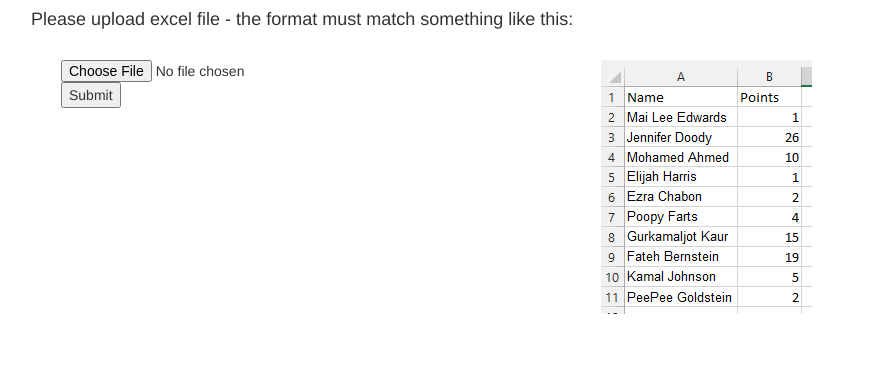
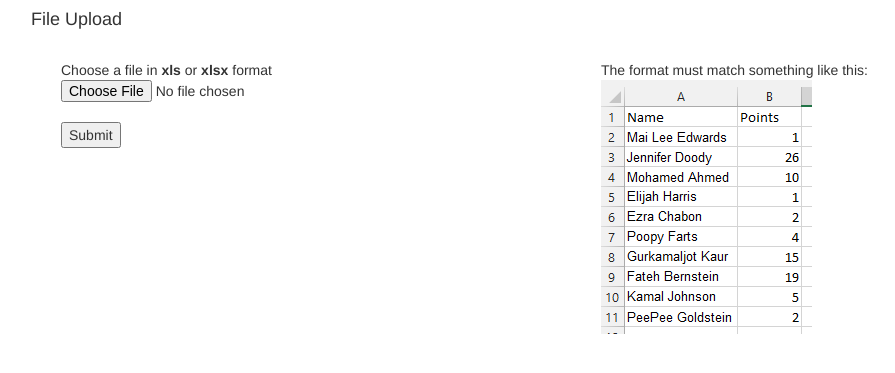
Before and after one commit to jlewitt1/rotations-list, a Flask app: page /upload in a window 1280 px wide. Shown: the top 373 px of the page, without its empty margins (54-949 px from the left). Run offline with Flask 2, Linux system fonts and the light colour scheme; some libraries are stand-ins or nearby versions.

Commit message:
format html

```diff
--- a/templates/template.html
+++ b/templates/template.html
@@ -1,17 +1,14 @@
 <!DOCTYPE html>
 <html>
 <title>Rotations Order Generator</title>
-<!-- Latest compiled and minified CSS -->
 <link rel="stylesheet" href="https://maxcdn.bootstrapcdn.com/bootstrap/3.4.1/css/bootstrap.min.css">
-<!-- jQuery library -->
 <script src="https://ajax.googleapis.com/ajax/libs/jquery/3.5.1/jquery.min.js"></script>
-<!-- Latest compiled JavaScript -->
 <script src="https://maxcdn.bootstrapcdn.com/bootstrap/3.4.1/js/bootstrap.min.js"></script>
 <body>
 <div class="container">
     <div class="col-md-12">
         <h1>Beer Sheva Rotations Selection Process</h1>
-        <h5>Powered by Pizza CALDO</h5>
+        <h5>Powered by <b>Pizza CALDO</b></h5>
         <div>Click <span><a href="{{ url_for('upload_file')}}">here</a></span> to upload the excel file</div>
     </div>
 </div>
--- a/templates/upload.html
+++ b/templates/upload.html
@@ -3,27 +3,27 @@
 <head>
     <meta charset="UTF-8">
     <title>File Upload</title>
-    <!-- Latest compiled and minified CSS -->
     <link rel="stylesheet" href="https://maxcdn.bootstrapcdn.com/bootstrap/3.4.1/css/bootstrap.min.css">
-    <!-- jQuery library -->
     <script src="https://ajax.googleapis.com/ajax/libs/jquery/3.5.1/jquery.min.js"></script>
-    <!-- Latest compiled JavaScript -->
     <script src="https://maxcdn.bootstrapcdn.com/bootstrap/3.4.1/js/bootstrap.min.js"></script>
 </head>
 <body>
 <div class="container">
     <div class="col-md-12">
-        <h4>Please upload excel file - the format must match something like this:</h4>
+        <h4>File Upload</h4>
         <br/>
         <div class="col-md-12">
             <div class="col-md-6">
+                <div>Choose a file in <b>xls</b> or <b>xlsx</b> format</div>
                 <form action="https://rotations-beer-sheva.herokuapp.com/results" method="POST"
                       enctype="multipart/form-data">
                     <input type="file" name="file"/>
+                    <br/>
                     <input type="submit"/>
                 </form>
             </div>
             <div class="col-md-6">
+                <div>The format must match something like this:</div>
                 <img src="{{ sample_image }}" alt="Sample Upload">
             </div>
         </div>
```
Also changed, not shown: templates/results.html (+3 -6 lines).
